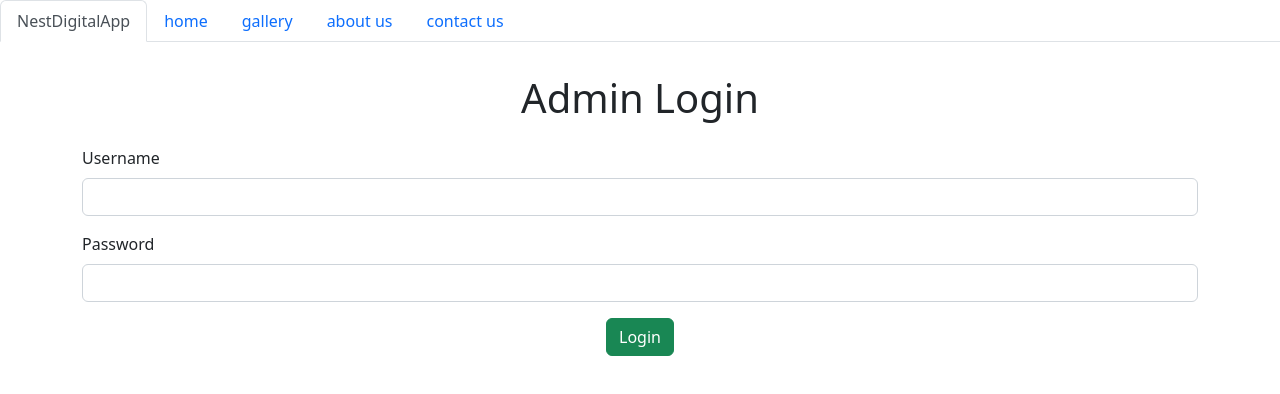
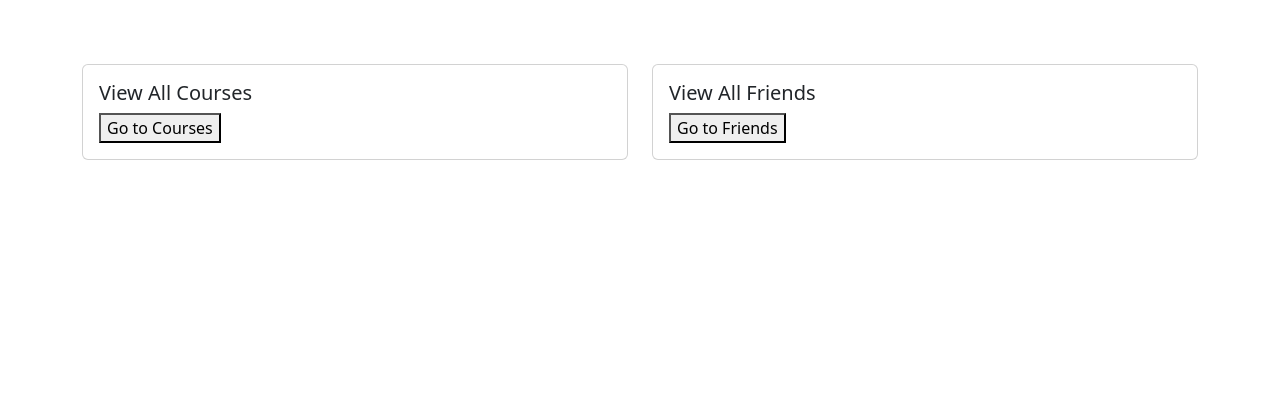
Before and after one commit to itsmeabhishekn/nestDigitalApp, an Angular app: page / in a window 1280 px wide. Shown: the top 394 px of the page. Built offline with nearby package versions, Linux system fonts and the light colour scheme.

Commit message:
added admin home page

```diff
--- /dev/null
+++ b/src/app/admin-home/admin-home.component.html
@@ -0,0 +1,33 @@
+
+    <div class="container">
+        <div class="row g-3 mt-5">
+            <div class="col col-12 col-sm-12 col-md-12 col-lg-12 col-xl-12 col-xxl-12">
+                <div class="row g-3">
+                    <div class="col col-12 col-sm-12 col-md-12 col-lg-12 col-xl-12 col-xxl-12">
+
+                        <div class="row">
+                            <div class="col-sm-6">
+                              <div class="card">
+                                <div class="card-body">
+                                  <h5 class="card-title">View All Courses</h5>
+
+                                  <button class="button button-success"> Go to Courses</button>
+                                </div>
+                              </div>
+                            </div>
+                            <div class="col-sm-6">
+                              <div class="card">
+                                <div class="card-body">
+                                  <h5 class="card-title">View All Friends</h5>
+
+                                  <button class="button button-success"> Go to Friends</button>
+                                </div>
+                              </div>
+                            </div>
+                          </div>
+
+                    </div>
+                    </div>
+                    </div>
+                    </div>
+                    </div>
--- a/src/app/app.component.html
+++ b/src/app/app.component.html
@@ -1,2 +1,4 @@
-<app-admin-login></app-admin-login>
+
+<app-admin-home></app-admin-home>
+
 <router-outlet></router-outlet>
--- a/src/app/app.module.ts
+++ b/src/app/app.module.ts
@@ -7,6 +7,7 @@ import { HomeViewComponent } from './home-view/home-view.component';
 import { CarousalComponent } from './carousal/carousal.component';
 import { NavMainComponent } from './nav-main/nav-main.component';
 import { AdminLoginComponent } from './admin-login/admin-login.component';
+import { AdminHomeComponent } from './admin-home/admin-home.component';
 
 @NgModule({
   declarations: [
@@ -14,7 +15,8 @@ import { AdminLoginComponent } from './admin-login/admin-login.component';
     HomeViewComponent,
     CarousalComponent,
     NavMainComponent,
-    AdminLoginComponent
+    AdminLoginComponent,
+    AdminHomeComponent
   ],
   imports: [
     BrowserModule,
```
Also changed, not shown: src/app/admin-home/admin-home.component.ts (added, +10 -0 lines), src/app/admin-home/admin-home.component.css (added).
